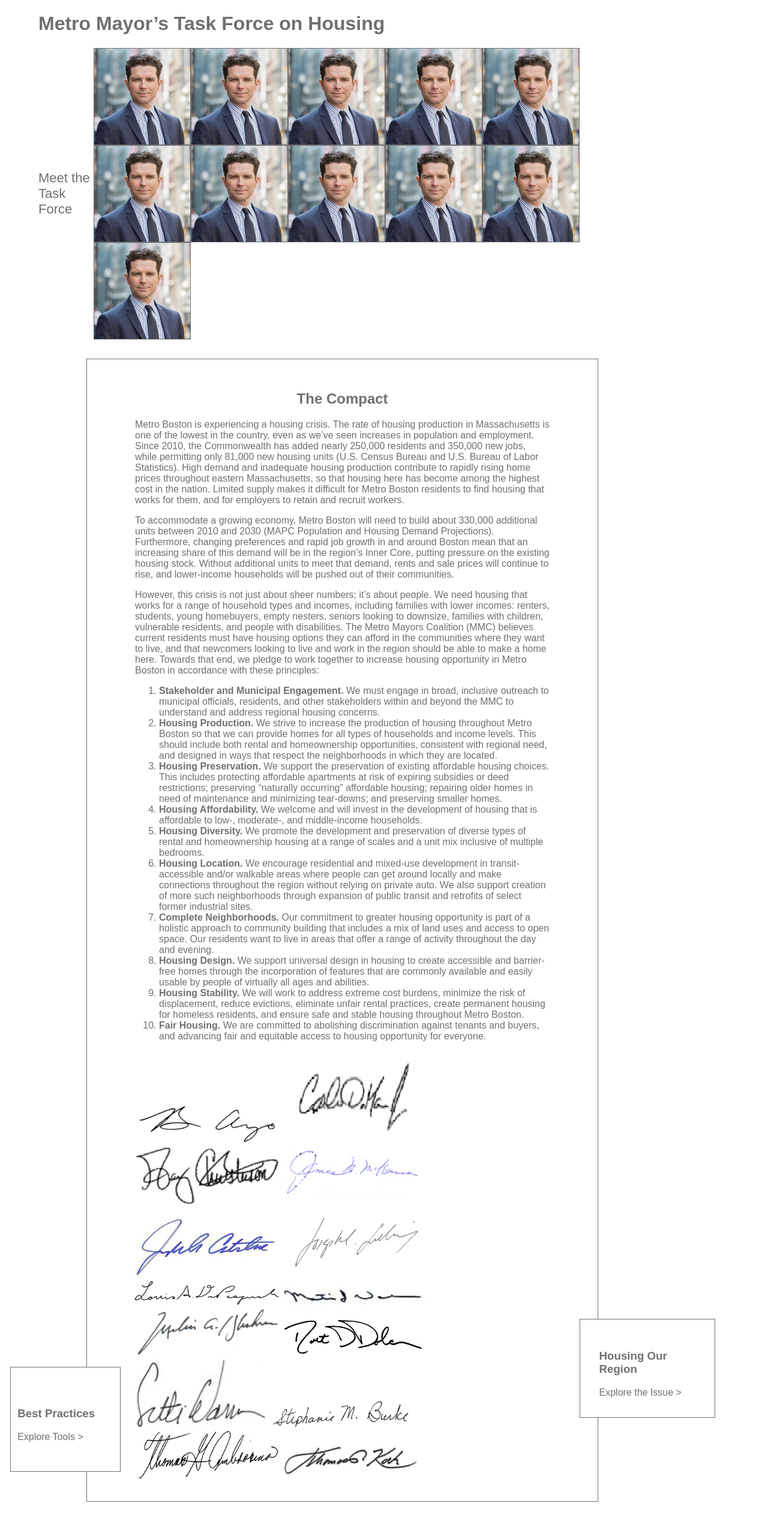
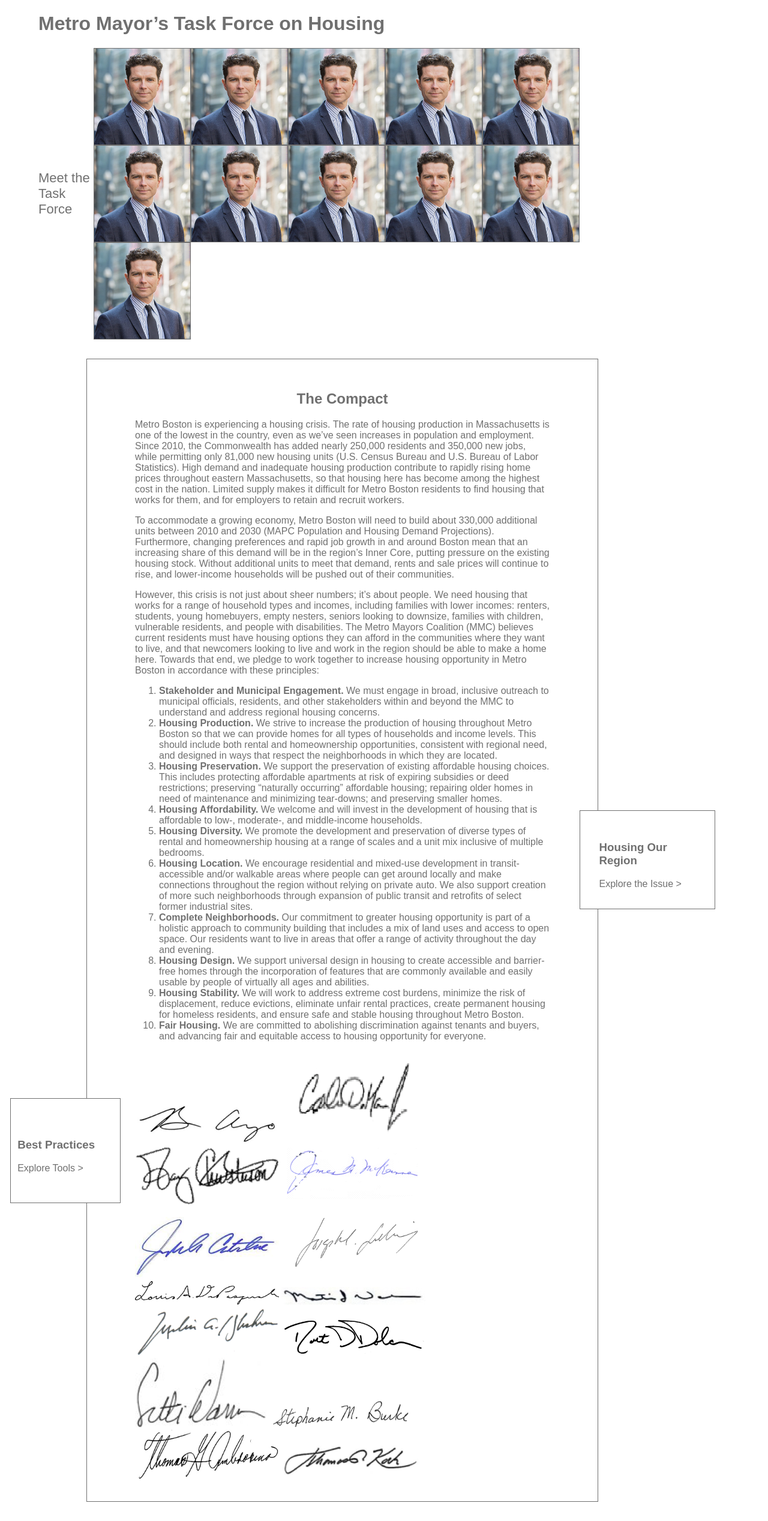
Before and after one commit to MAPC/metro-mayors-housing-task-force, a Jekyll site: the page built from index.html, in a window 1280 px wide. Shown: the whole page at 60% size. Built offline with Jekyll 4.4.1, drawn with Linux system fonts in a browser that asks for light colours.

Commit message:
Resolve #11 Raise Links to External Pages
* Raise the height of the links to the external pages
* Add breakpoints to put the links below the compact in the mobile version.

```diff
--- a/_sass/front.scss
+++ b/_sass/front.scss
@@ -1,3 +1,7 @@
+$tablet: "(min-width: 768px) and (max-width: 1023px)";
+$desktop: "(min-width: 1024px)";
+$phone: "(max-width: 768px)";
+
 body {
   font-family: sans-serif;
   color: #707070;
@@ -56,10 +60,14 @@ button {
 }
 
 .compact {
-  border: 0.1em solid;
+  padding: 1em;
+  margin: 1em 0.1em;
+  @media #{$desktop} {
     width: 60%;
     margin: 2em 5em;
     padding: 2em 5em;
+  }
+  border: 0.1em solid;
   position: relative;
 
   h2 {
@@ -121,14 +129,20 @@ button {
 }
 
 #best-practices {
+  margin: 2em 0;
+  @media #{$desktop} {
     padding: 3em 0.7em;
     margin-left: -13em;
-  margin-top: -12em;
+    margin-top: -40em;
     position: absolute;
+  }
 }
 
 #housing {
+  margin: 2em 0;
+  @media #{$desktop} {
     margin-left: 87%;
-  margin-top: -17em;
+    margin-top: -70em;
     position: absolute;
   }
+}
```
Lines whose indentation alone changed are shown as unchanged.
